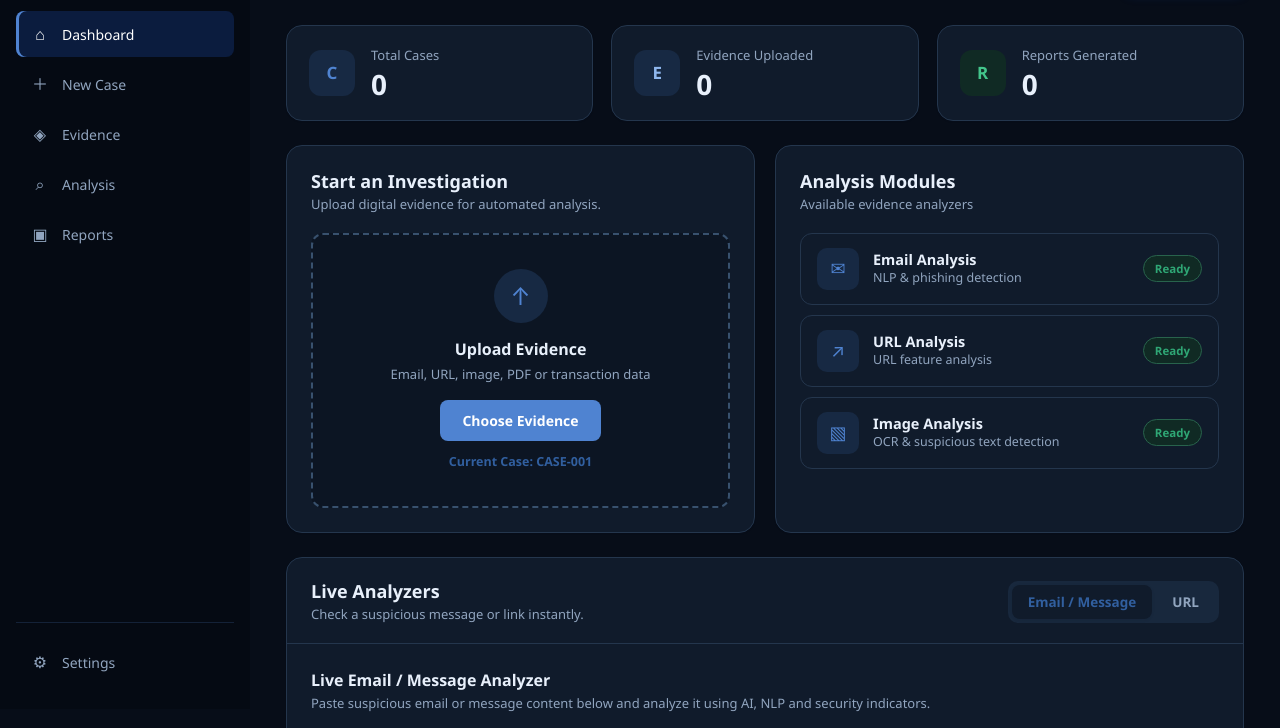
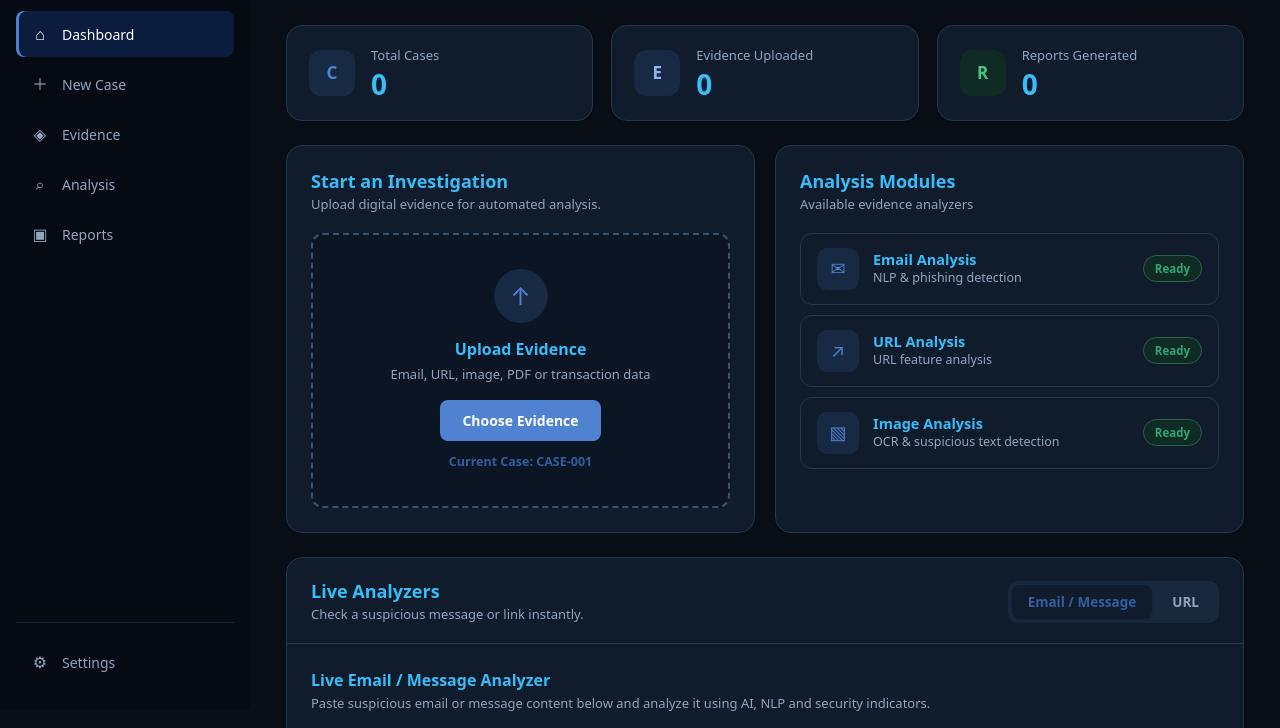
Before and after one commit to saisuman-12/evidence-analyzer, a plain HTML site: page index.html in a window 1280 px wide. Shown: the part 91-819 px from the top of the page. Drawn offline with Linux system fonts and the light colour scheme; no server answers.

Commit message:
Update index.html

```diff
--- a/index.html
+++ b/index.html
@@ -11,6 +11,27 @@
     <title>AI Smart Evidence Analyzer</title>
 
     <link rel="stylesheet" href="/style.css">
+    <style>
+  body {
+    background-color: #090d16;
+    color: #e6edf7;
+    font-family: system-ui, -apple-system, sans-serif;
+  }
+  h1, h2, h3, a {
+    color: #38bdf8;
+  }
+  button, input[type="submit"] {
+    background-color: #2563eb;
+    color: #ffffff;
+    border: none;
+    border-radius: 6px;
+    padding: 8px 14px;
+    cursor: pointer;
+  }
+  button:hover, input[type="submit"]:hover {
+    background-color: #1d4ed8;
+  }
+</style>
 
 </head>
 
```
